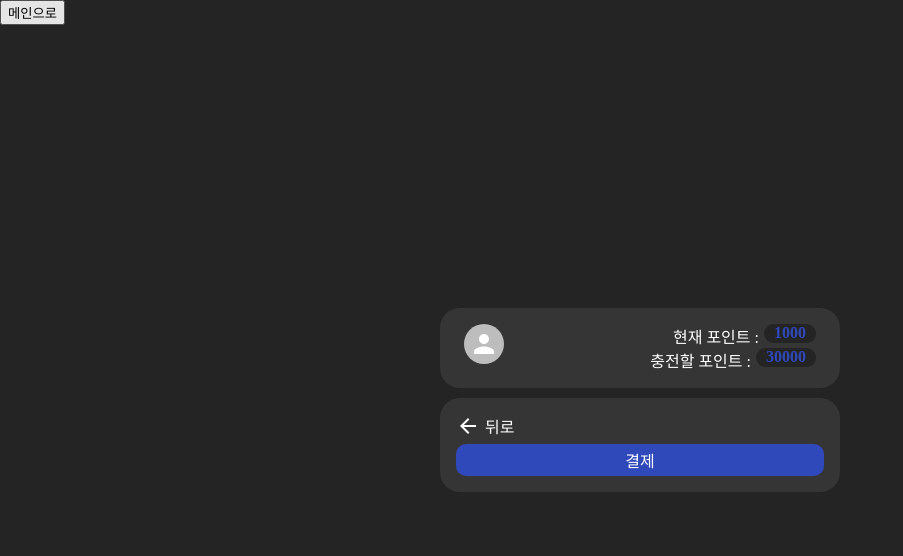
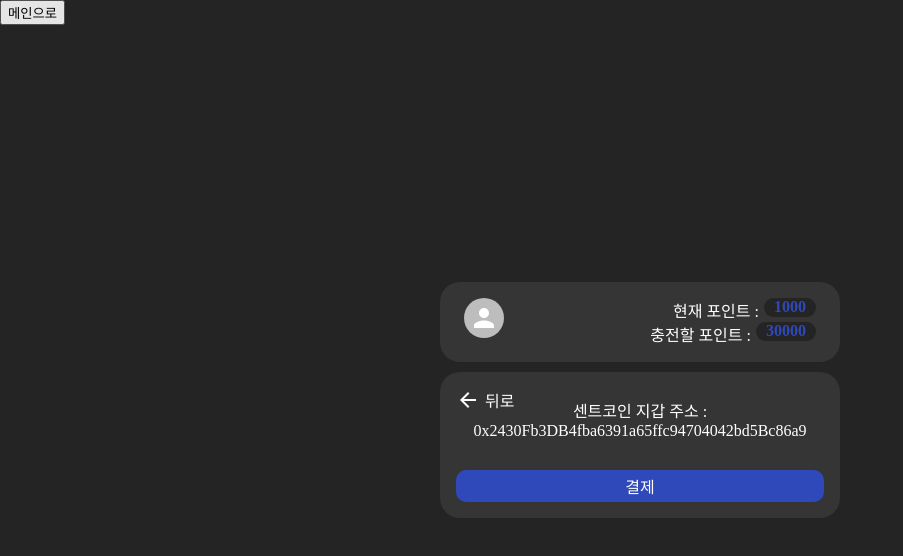
Before and after one commit to mycro8441/300, a Next.js app: page /pay in a window 1280 px wide. Both pictures are taken after a click on the element "다음". Shown: the top 556 px of the page, without its empty margins (0-903 px from the left). Built offline with nearby package versions, Linux system fonts and the light colour scheme; a web font is replaced by a local one.

Commit message:
Update pay.tsx

```diff
--- a/pages/pay.tsx
+++ b/pages/pay.tsx
@@ -177,6 +177,8 @@ const Pay = () => {
                     </NextBtn>
                 </>:<>
                     <BackBtn onClick={changeMode}><ArrowBack/>뒤로</BackBtn>
+                    <p>센트코인 지갑 주소 : 0x2430Fb3DB4fba6391a65ffc94704042bd5Bc86a9</p>
+
                     {Pay_point({amount:30000})}
                 </>}
 
```
